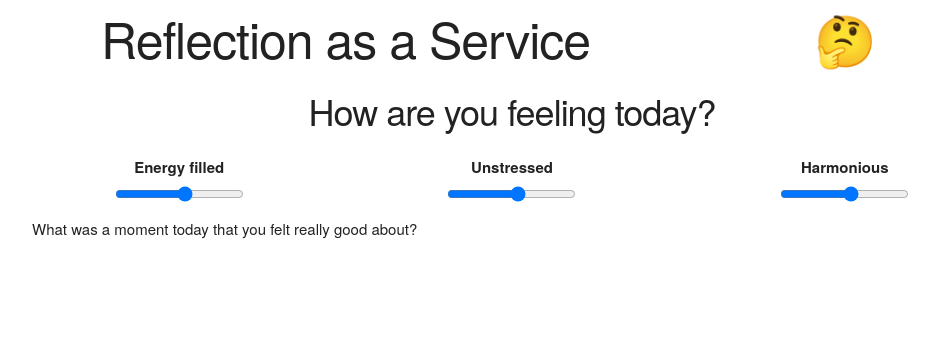
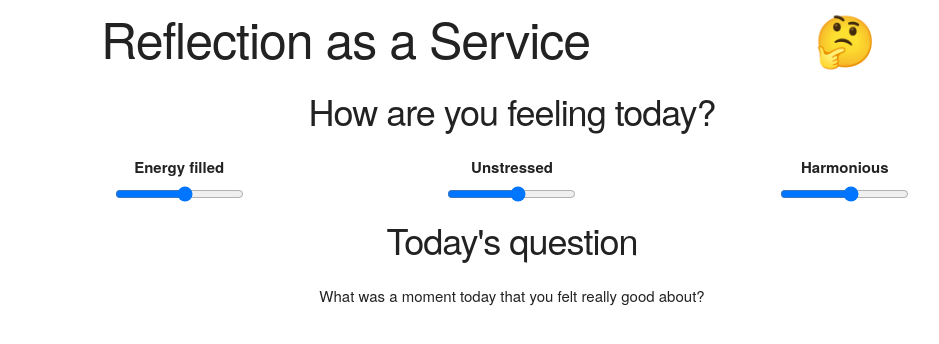
Before and after one commit to robin-persson/reflection-as-a-service, a plain HTML site: page index.html in a window 1280 px wide. Shown: the whole page, without its empty margins (128-1067 px from the left). Drawn offline with nearby package versions, Linux system fonts and the light colour scheme.

Commit message:
Format todays question

```diff
--- a/index.html
+++ b/index.html
@@ -40,7 +40,13 @@
       </div>
     </div>
 
-    <p>What was a moment today that you felt really good about?</p>
+    <div class="row">
+      <div class="twelve columns" style="text-align:center">
+        <h3>Today's question</h3>
+        <p>What was a moment today that you felt really good about?</p>
+      </div>
+    </div>
+
 </body>
 
 </html>
```
